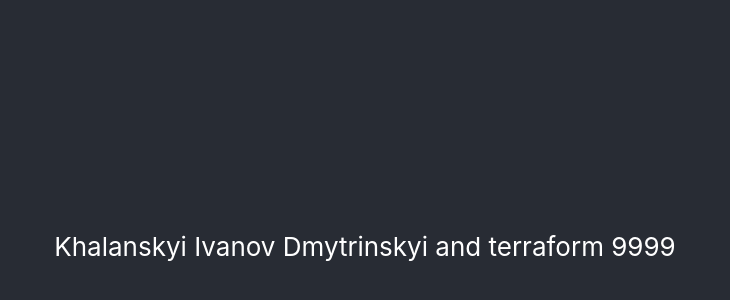
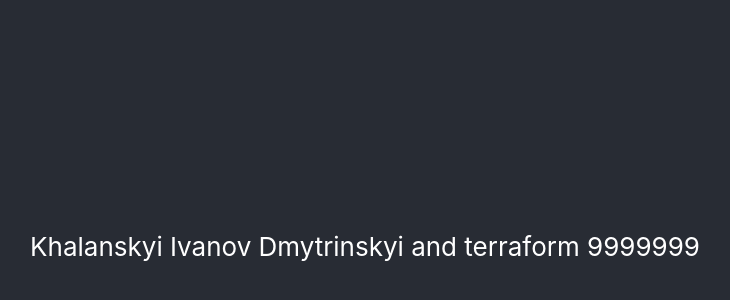
Before and after one commit to OKhalanskyi/infrastructure-lab4, a React (Create React App) app: page / in a window 1280 px wide. Shown: the part 154-454 px from the top of the page, without its empty margins (275-1005 px from the left). Built offline with nearby package versions, Linux system fonts and the light colour scheme.

Commit message:
commit 17

```diff
--- a/src/App.tsx
+++ b/src/App.tsx
@@ -9,7 +9,7 @@
         Ivanov
         Dmytrinskyi
         and terraform
-        9999
+        9999999
       </header>
     </div>
   );
```
Also changed, not shown: 1 other file (tests, documents, lock files or other folders).
